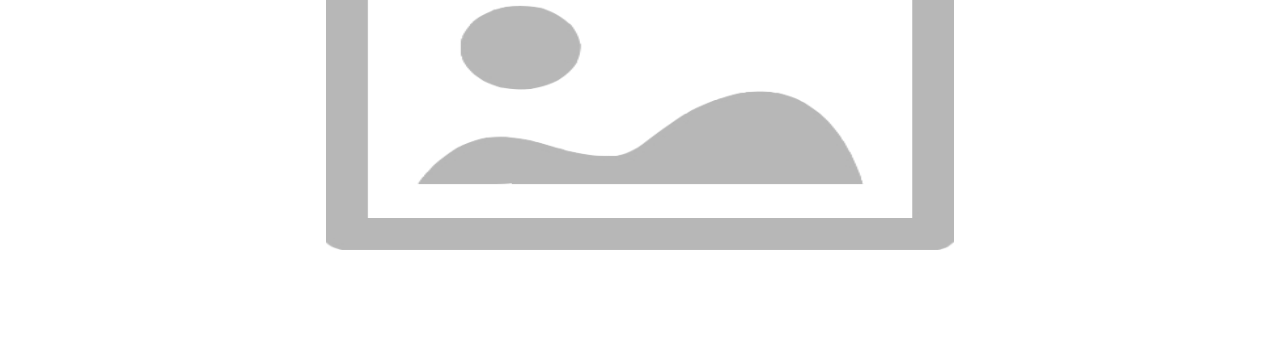
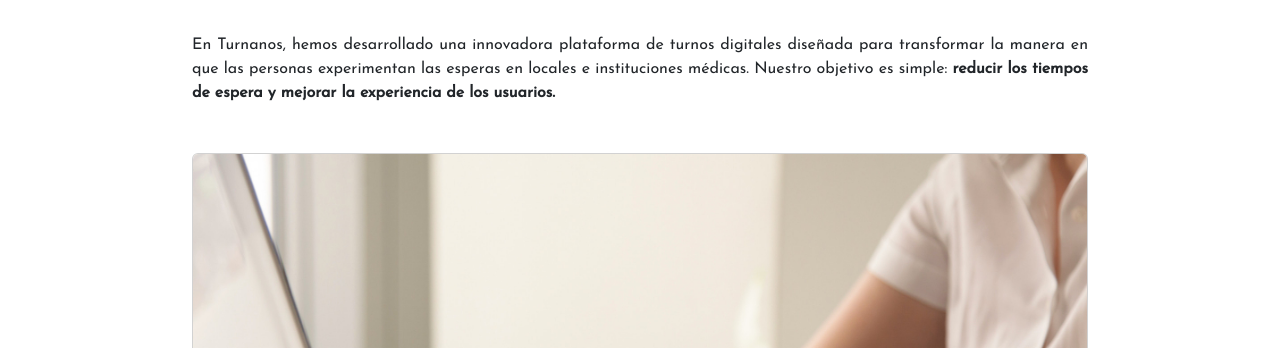
Before and after one commit to gastonslv/turnanos_sass, a website: page index.html in a window 1280 px wide. Shown: the part 300-648 px from the top of the page. Drawn offline with nearby package versions, Linux system fonts and the light colour scheme.

Commit message:
borre seccion de foto

```diff
--- a/index.html
+++ b/index.html
@@ -78,9 +78,6 @@
         </div>
     </header>
     <main id="como_funciona">
-        <section id="seccion_foto">
-            <img id="imagen_index" src="./assets/images/placeHolderImage.png" alt="foto_como_funciona?">
-        </section>
         <section id="sub-seccion_1">
             <h1>¿Cómo Funciona Nuestra Plataforma de Turnos Digitales?</h1>
             <p>
```
